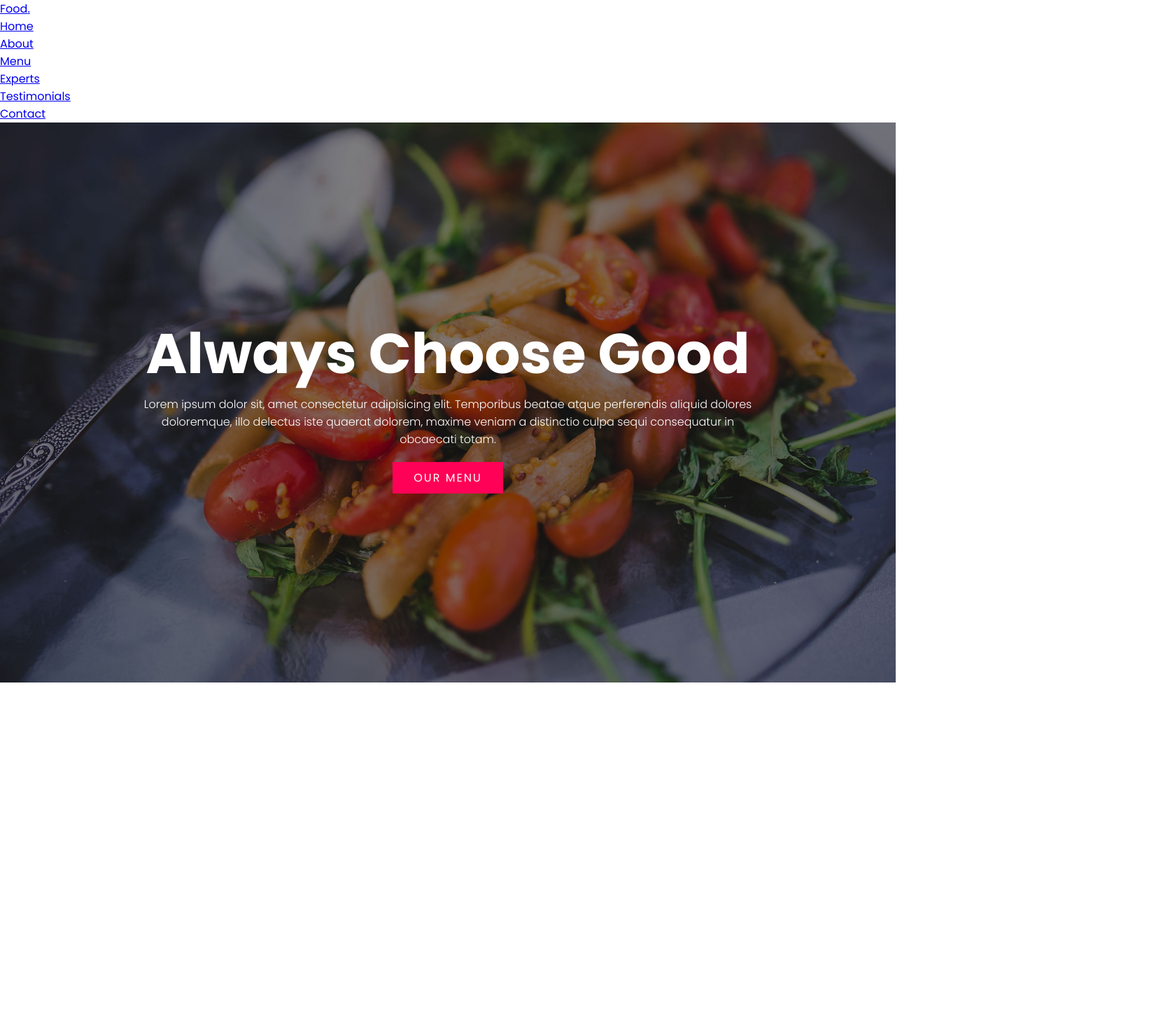
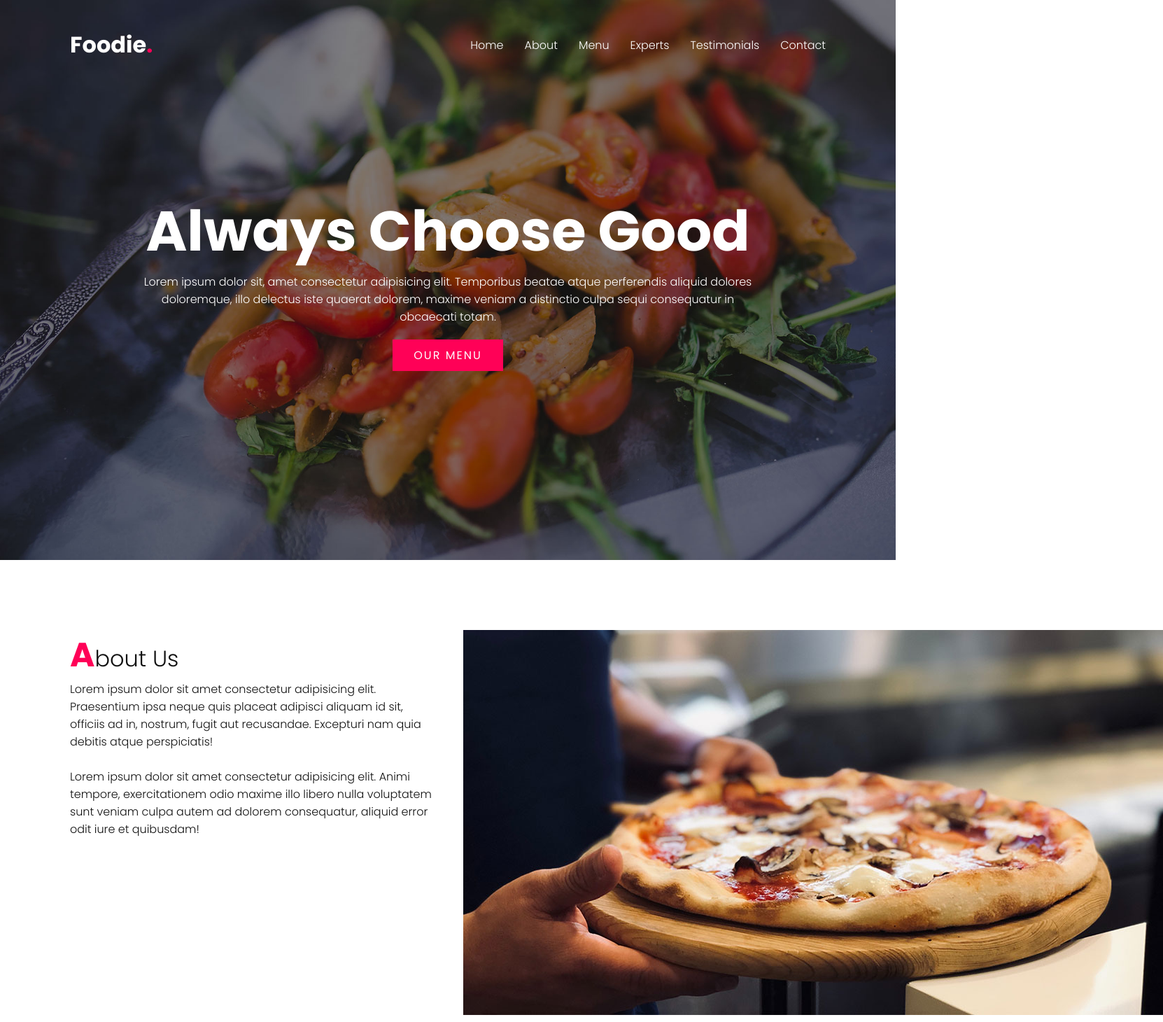
Before and after one commit to JohnWLPark/foodie, a plain HTML site: page index.html in a window 1280 px wide. Shown: the whole page at 70% size, 1662 px wide, since content can reach past the window. Before the commit the page ends 975 px from the top, so only its background shows below. Drawn offline with Linux system fonts and the light colour scheme.

Commit message:
Add javascript on window scroll and About Us styling

```diff
--- /dev/null
+++ b/app.js
@@ -0,0 +1,4 @@
+window.addEventListener('scroll', function() {
+    const header = document.querySelector('header');
+    header.classList.toggle("sticky", window.scrollY > 0);
+})
--- a/index.html
+++ b/index.html
@@ -8,7 +8,7 @@
 </head>
 <body>
     <header>
-        <a href="#" class="logo">Food<span>.</span></a>
+        <a href="#" class="logo">Foodie<span>.</span></a>
         <ul class="navigation">
             <li><a href="#banner">Home</a></li>
             <li><a href="#about">About</a></li>
@@ -26,5 +26,21 @@
             <a href="#" class="btn">Our Menu</a>
         </div>
     </section>
+
+    <section class="about" id="about">
+        <div class="row">
+            <div class="col50">
+                <h2 class="titleText"><span>A</span>bout Us</h2>
+                <p>Lorem ipsum dolor sit amet consectetur adipisicing elit. Praesentium ipsa neque quis placeat adipisci aliquam id sit, officiis ad in, nostrum, fugit aut recusandae. Excepturi nam quia debitis atque perspiciatis!<br><br>Lorem ipsum dolor sit amet consectetur adipisicing elit. Animi tempore, exercitationem odio maxime illo libero nulla voluptatem sunt veniam culpa autem ad dolorem consequatur, aliquid error odit iure et quibusdam!</p>
+            </div>
+            <div class="col50">
+                <div class="imgBx">
+                    <img src="images/img1.jpg" alt="">
+                </div>
+            </div>
+        </div>
+    </section>
+
+    <script src="app.js"></script>
 </body>
 </html>
--- a/style.css
+++ b/style.css
@@ -6,6 +6,10 @@
     box-sizing: border-box;
     font-family: 'Poppins', sans-serif;
 }
+
+/* body {
+    min-height: 1000px;
+} */
 
 p {
     font-weight: 300;
@@ -54,3 +58,95 @@ p {
 .btn:hover {
     letter-spacing: 6px;
 }
+
+header {
+    position: fixed;
+    top: 0;
+    left: 0;
+    width: 100%;
+    padding: 40px 100px;
+    z-index: 10000;
+    display: flex;
+    justify-content: space-between;
+    align-items: center;
+    transition: 0.5s;
+}
+
+header.sticky {
+    background: #fff;
+    padding: 10px 100px;
+    box-shadow: 0 5px 20px rgba(0, 0, 0, 0.05);
+}
+
+header .logo {
+    color: #fff;
+    font-weight: 700;
+    font-size: 2em;
+    text-decoration: none;
+}
+
+header.sticky .logo {
+    color: #111;
+}
+
+header .logo span {
+    color: #ff0157;
+}
+
+header .navigation {
+    position: relative;
+    display: flex;
+}
+
+header .navigation li {
+    list-style: none;
+    margin-left: 30px;
+}
+
+header .navigation li a {
+    text-decoration: none;
+    color: #fff;
+    font-weight: 300;
+}
+
+header.sticky .navigation li a {
+    color: #111;
+}
+
+header .navigation li a:hover {
+    color: #ff0157;
+}
+
+section {
+    padding: 100px;
+}
+
+.row {
+    position: relative;
+    width: 100%;
+    display: flex;
+    justify-content: space-between;
+}
+
+.row .col50 {
+    position: relative;
+    width: 48%;
+}
+
+.titleText {
+    color: #111;
+    font-size: 2em;
+    font-weight: 300;
+}
+
+.titleText span {
+    color: #ff0157;
+    font-weight: 700;
+    font-size: 1.5em;
+}
+
+.row .col50 .imgBx {
+    position: relative;
+    width: 100%;
+    min-height: 300px;
+}
```
